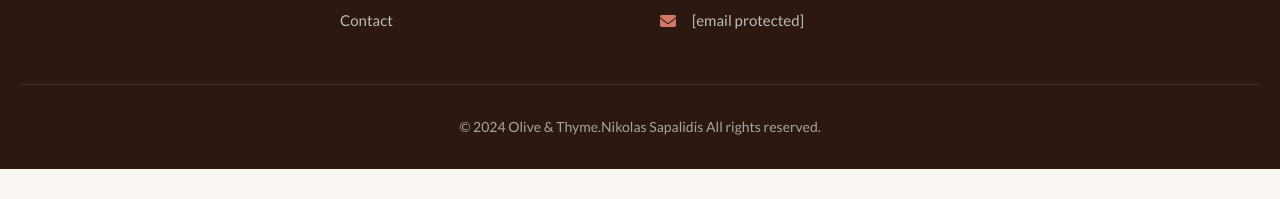
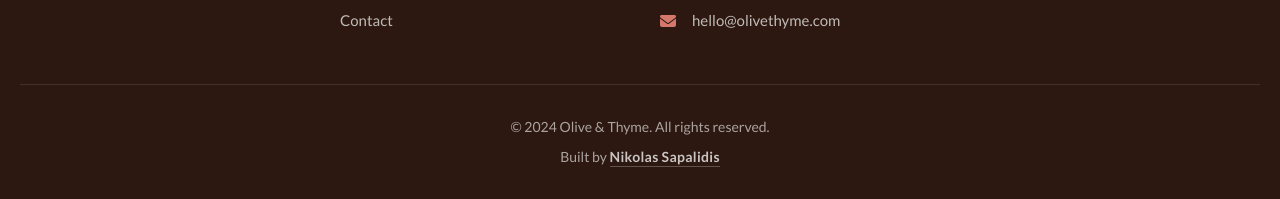
Before and after one commit to 84yk8btb9f-prog/demo-1, a plain HTML site: page index.html in a window 1280 px wide. Shown: the part 3620-3819 px from the top of the page. Before the commit the page ends 3789 px from the top, so only its background shows below. Drawn offline with nearby package versions, Linux system fonts and the light colour scheme.

Commit message:
Update contact email and footer copyright text

```diff
--- a/index.html
+++ b/index.html
@@ -15,6 +15,27 @@
     <link rel="stylesheet" href="https://cdnjs.cloudflare.com/ajax/libs/font-awesome/6.4.0/css/all.min.css">
 
     <link rel="stylesheet" href="style.css">
+
+    <style>
+        .built-by {
+            font-size: 13px;
+            color: rgba(255, 255, 255, 0.45);
+            margin-top: 6px;
+        }
+        .built-by a {
+            color: rgba(255, 255, 255, 0.75);
+            text-decoration: none;
+            font-weight: 600;
+            letter-spacing: 0.3px;
+            border-bottom: 1px solid rgba(255, 255, 255, 0.25);
+            padding-bottom: 1px;
+            transition: color 0.2s ease, border-color 0.2s ease;
+        }
+        .built-by a:hover {
+            color: #ffffff;
+            border-color: rgba(255, 255, 255, 0.7);
+        }
+    </style>
 </head>
 <body>
     <!-- Language Toggle -->
@@ -230,7 +251,7 @@
                     <ul class="contact-list">
                         <li><i class="fas fa-map-marker-alt"></i> <span>123 Mediterranean Ave, Athens</span></li>
                         <li><i class="fas fa-phone"></i> <span>+30 210 123 4567</span></li>
-                        <li><i class="fas fa-envelope"></i> <span><a href="/cdn-cgi/l/email-protection" class="__cf_email__" data-cfemail="fe97909891be919297889b9f909a8a9687939bd0998c">[email&#160;protected]</a></span></li>
+                        <li><i class="fas fa-envelope"></i> <span>hello@olivethyme.com</span></li>
                     </ul>
                 </div>
 
@@ -246,7 +267,8 @@
             </div>
 
             <div class="footer-bottom">
-                <p>&copy; 2024 Olive & Thyme.Nikolas Sapalidis <span data-en="All rights reserved." data-gr="Όλα τα δικαιώματα διατηρούνται.">All rights reserved.</span></p>
+                <p>&copy; 2024 Olive & Thyme. <span data-en="All rights reserved." data-gr="Όλα τα δικαιώματα διατηρούνται.">All rights reserved.</span></p>
+                <p class="built-by">Built by <a href="https://nikolassapa.vercel.app" target="_blank" rel="noopener noreferrer">Nikolas Sapalidis</a></p>
             </div>
         </div>
     </footer>
```
